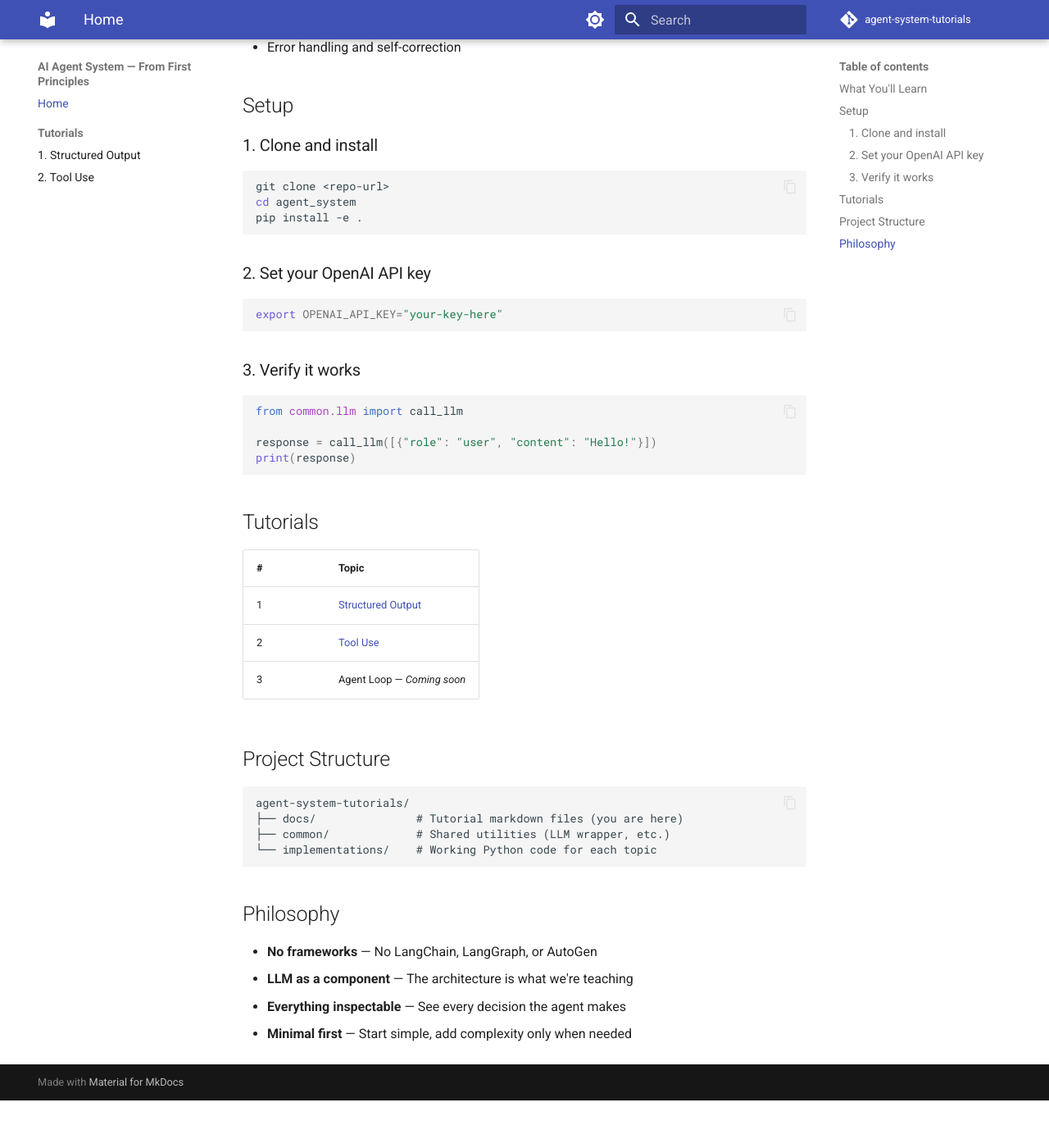
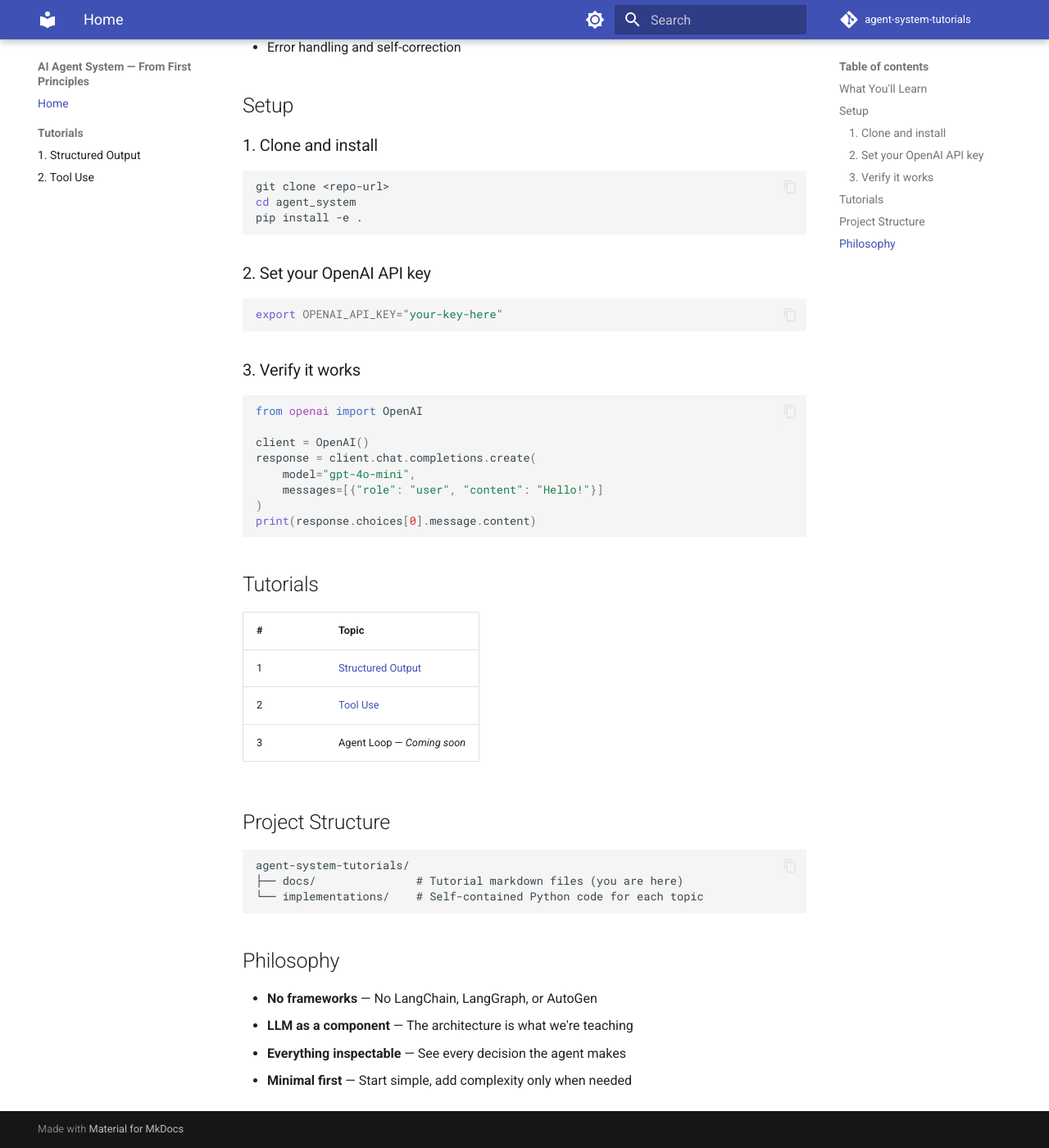
Before and after one commit to liaohaofu/agent-system-tutorials, an MkDocs documentation site: the page built from docs/index.md, in a window 1280 px wide and 1400 px high, scrolled down 427 px. Shown: the whole window at 82% size. Built offline with MkDocs 1.6.1 and Material for MkDocs 9.7.7, drawn with Linux system fonts in a browser that asks for light colours; comment, search, counter and statistics services are not loaded; before the commit the page ends 1769 px from its top, so only the background shows below that.

Commit message:
Refactor: make implementations self-contained, remove common/

````diff
--- a/common/__init__.py
+++ /dev/null
@@ -1,4 +0,0 @@
-# Common utilities for agent implementations
-from .llm import call_llm
-
-__all__ = ["call_llm"]
--- a/docs/index.md
+++ b/docs/index.md
@@ -31,10 +31,14 @@ export OPENAI_API_KEY="your-key-here"
 ### 3. Verify it works
 
 ```python
-from common.llm import call_llm
+from openai import OpenAI
 
-response = call_llm([{"role": "user", "content": "Hello!"}])
-print(response)
+client = OpenAI()
+response = client.chat.completions.create(
+    model="gpt-4o-mini",
+    messages=[{"role": "user", "content": "Hello!"}]
+)
+print(response.choices[0].message.content)
 ```
 
 ## Tutorials
@@ -50,8 +54,7 @@ print(response)
 ```
 agent-system-tutorials/
 ├── docs/               # Tutorial markdown files (you are here)
-├── common/             # Shared utilities (LLM wrapper, etc.)
-└── implementations/    # Working Python code for each topic
+└── implementations/    # Self-contained Python code for each topic
 ```
 
 ## Philosophy
````
Also changed, not shown: README.md (+8 -5 lines), docs/02-tool-use.md (+1 -1 lines), implementations/03_agent_loop/README.md (added, +69 -0 lines), 5 other files.
